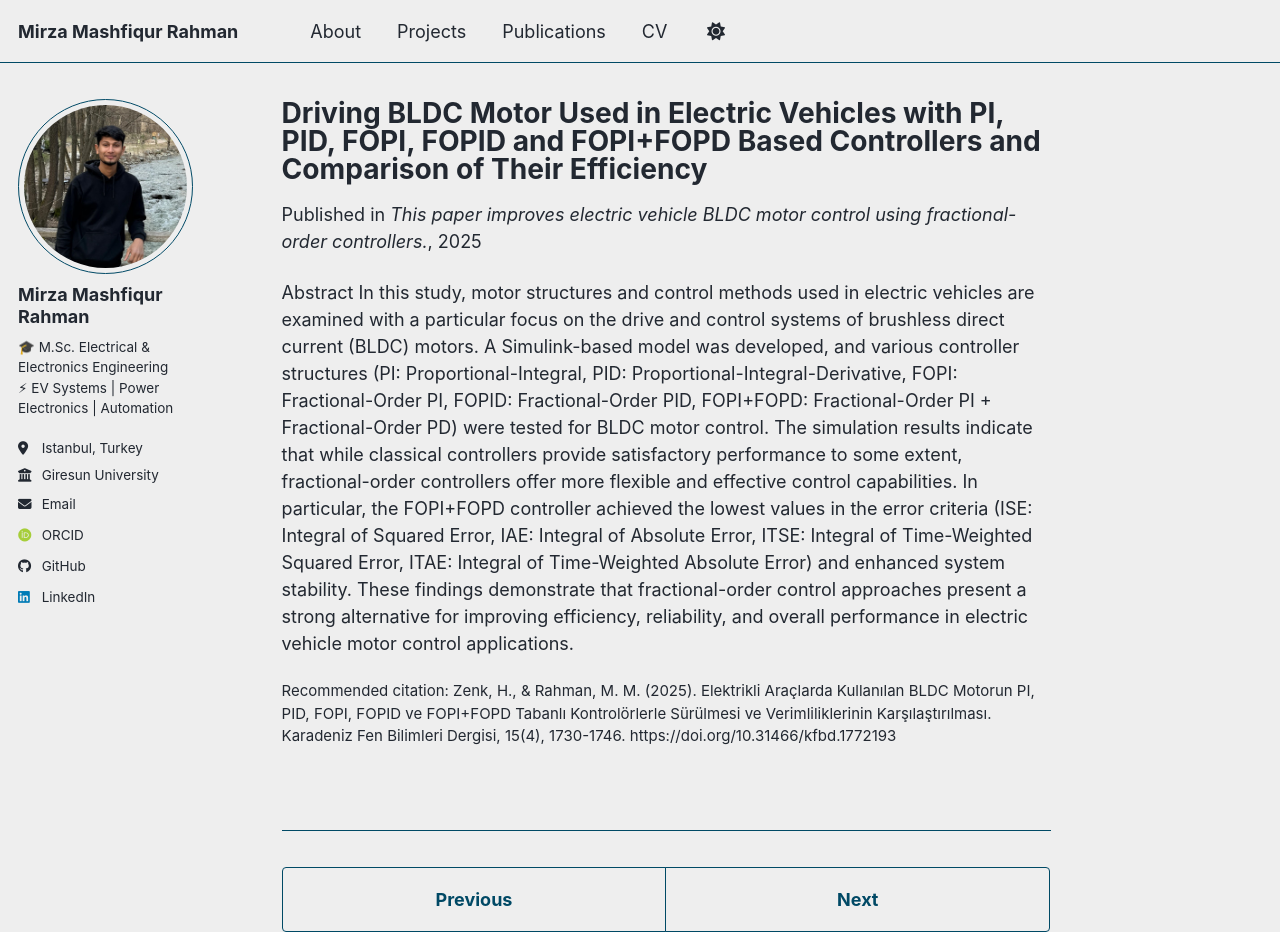
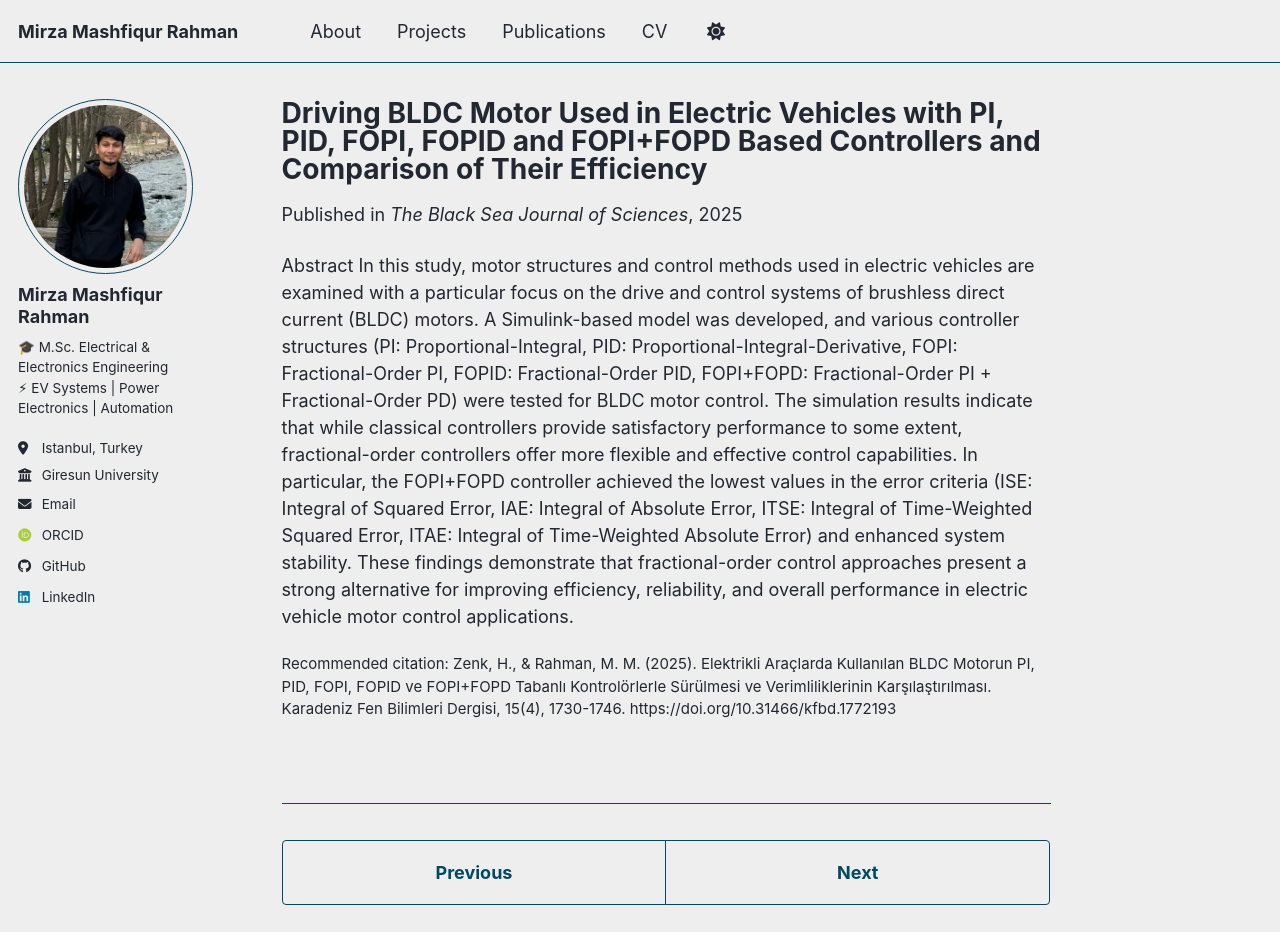
Before and after one commit to mashfique19/mashfique19.github.io, a Jekyll site: the page built from _publications/publication2.md, in a window 1280 px wide and 932 px high. Built offline with Jekyll 4.4.1, drawn with Linux system fonts in a browser that asks for light colours; some web fonts are replaced; a script bundle is joined from its source files by our own code; library files that are not in the unit come from our copies.

Commit message:
Update publication2.md

```diff
--- a/_publications/publication2.md
+++ b/_publications/publication2.md
@@ -5,7 +5,7 @@ category: manuscripts
 permalink: /publication/publication2
 excerpt: 'This paper improves electric vehicle BLDC motor control using fractional-order controllers.'
 date: 2025-12-15
-venue: 'This paper improves electric vehicle BLDC motor control using fractional-order controllers.'
+venue: 'The Black Sea Journal of Sciences'
 citation: 'Zenk, H., & Rahman, M. M. (2025). Elektrikli Araçlarda Kullanılan BLDC Motorun PI, PID, FOPI, FOPID ve FOPI+FOPD Tabanlı Kontrolörlerle Sürülmesi ve Verimliliklerinin Karşılaştırılması. Karadeniz Fen Bilimleri Dergisi, 15(4), 1730-1746. https://doi.org/10.31466/kfbd.1772193'
 ---
 Abstract
```
